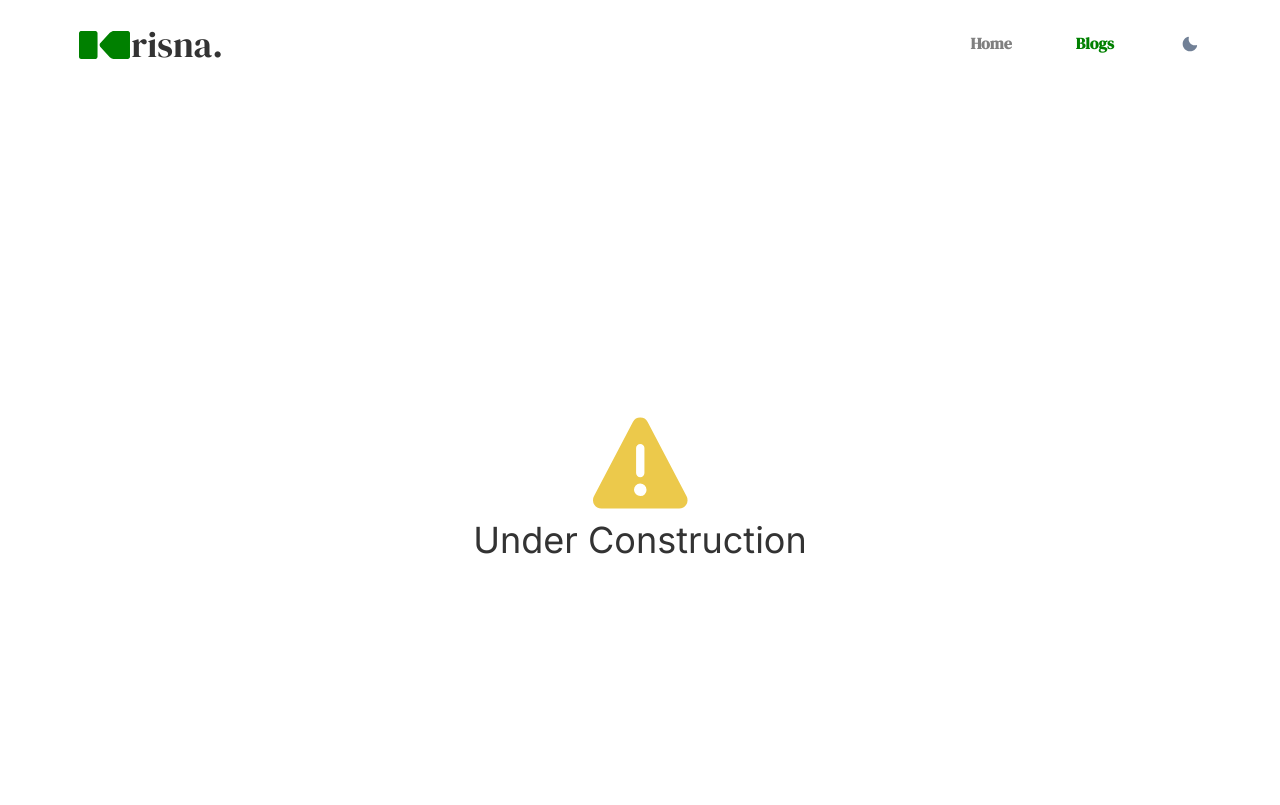
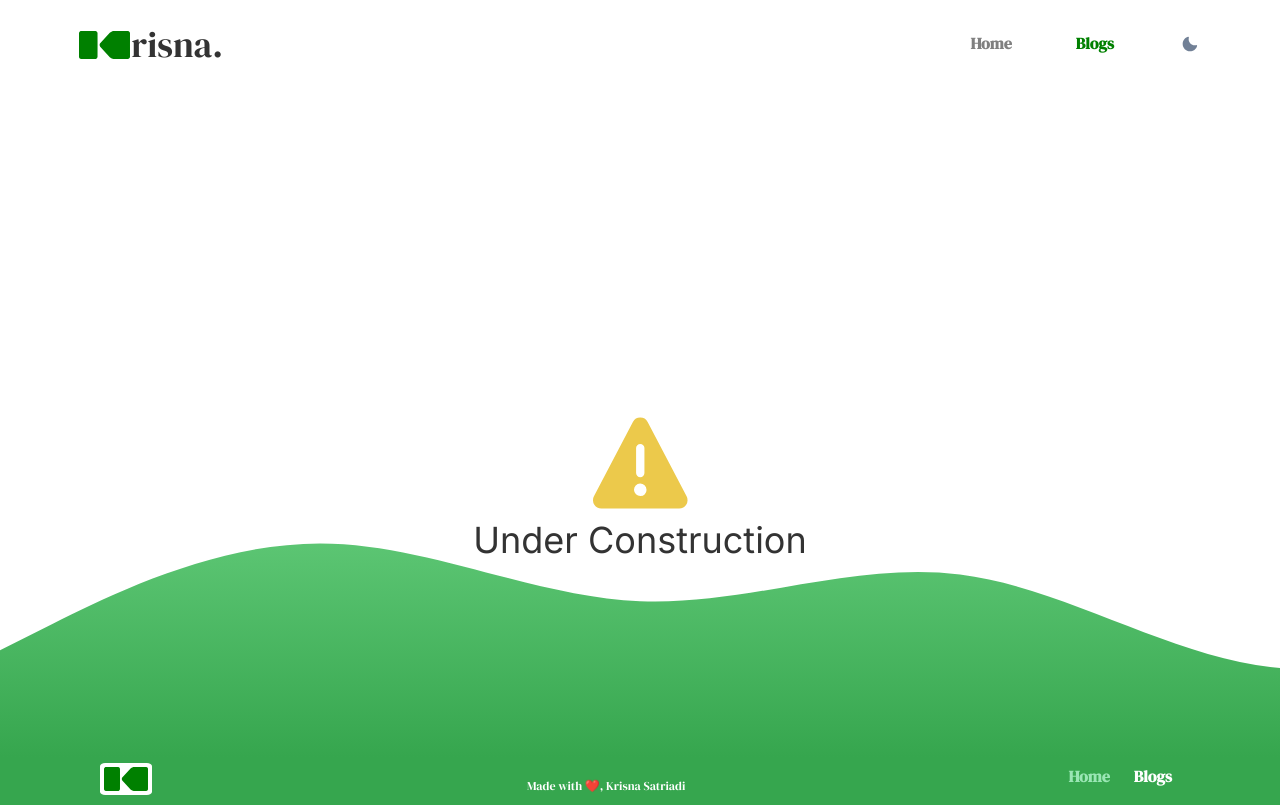
Before and after one commit to ichungelo/portfolio-next, a Next.js app: page /blogs in a window 1280 px wide. Built offline with nearby package versions, Linux system fonts and the light colour scheme.

Commit message:
add footer

```diff
--- a/src/app/blogs/page.tsx
+++ b/src/app/blogs/page.tsx
@@ -1,22 +1,26 @@
 "use client";
 
+import { Footer } from "@/components/componen_app/footer";
 import { Navbar } from "@/components/componen_app/navbar";
 import { WarningTwoIcon } from "@chakra-ui/icons";
 import { AbsoluteCenter, Box, Center, Text } from "@chakra-ui/react";
 
 const Blogs = () => {
   return (
+    <>
     <Box>
       <Navbar isHomepage={false} />
-      <Box position="relative" mt="50vh">
-        <AbsoluteCenter p="4" color="black" axis="both">
+      <Box position="relative" mt={"50vh"}>
+        <AbsoluteCenter p="4" color="black" axis="both" >
           <Text fontSize="4xl" align={"center"}>
             <WarningTwoIcon w={100} h={100} color={"yellow.400"}/>
           </Text>
           <Text fontSize="4xl">Under Construction</Text>
         </AbsoluteCenter>
       </Box>
+    <Footer isHomepage={false}/>
     </Box>
+    </>
   );
 };
 
--- a/src/app/page.tsx
+++ b/src/app/page.tsx
@@ -17,7 +17,7 @@ const Home = () => {
       <Skills />
       <Portfolios />
       <Final/>
-      <Footer/>
+      <Footer isHomepage={true}/>
     </>
   );
 };
--- a/src/components/componen_app/footer.tsx
+++ b/src/components/componen_app/footer.tsx
@@ -1,17 +1,71 @@
-import { Box, Container, Text } from "@chakra-ui/react";
+import { serifDisplay } from "@/app/fonts";
+import {
+  Flex,
+  Spacer,
+  Text,
+  Image,
+  ButtonGroup,
+  Button,
+} from "@chakra-ui/react";
 import React from "react";
+import Link from "next/link";
 
-const Footer = () => {
+const Footer = ({ isHomepage }: { isHomepage: boolean }) => {
   return (
-    <Box
-      backgroundImage={"/wave.svg"}
+    <Flex
+      direction={"column"}
       backgroundPosition={"center"}
-      backgroundSize={"cover"}
-      backgroundRepeat={"no-repeat"}
-      h={240}
+      textAlign={"center"}
+      bottom={0}
     >
-      <Text>Test</Text>
-    </Box>
+      <Image src="wave.svg" alt="wave image" />
+      <Flex
+        p={"0 100px 10px"}
+        backgroundColor={"rgba(54, 166, 78, 1)"}
+        alignItems={"flex-end"}
+        justifyContent={"space-between"}
+      >
+        <Image
+          src="/logo.svg"
+          maxH={8}
+          bg={"white"}
+          p={1}
+          borderRadius={"10%"}
+          alt="ichungelo logo"
+        />
+        <Text
+          fontFamily={serifDisplay.style.fontFamily}
+          fontSize={12}
+          color={"white"}
+        >
+          Made with ❤️, Krisna Satriadi
+        </Text>
+        <ButtonGroup>
+          <Link href="/">
+            <Button
+              p={2}
+              size="md"
+              color={isHomepage === true ? "white" : "green.200"}
+              variant="link"
+              fontFamily={serifDisplay.style.fontFamily}
+            >
+              Home
+            </Button>
+          </Link>
+          <Link href="/blogs">
+            <Button
+              p={2}
+              size="md"
+              color={isHomepage === true ? "green.200" : "white"}
+              variant="link"
+              fontFamily={serifDisplay.style.fontFamily}
+            >
+              Blogs
+            </Button>
+          </Link>
+        </ButtonGroup>
+      </Flex>
+    </Flex>
   );
 };
 
--- a/src/components/componen_app/navbar.tsx
+++ b/src/components/componen_app/navbar.tsx
@@ -1,6 +1,6 @@
 "use client";
 
-import React, { useState } from "react";
+import React from "react";
 import Link from "next/link";
 import {
   Text,
```
Also changed, not shown: src/components/componen_app/final.tsx (+42 -11 lines), 1 other file (tests, documents, lock files or other folders).
